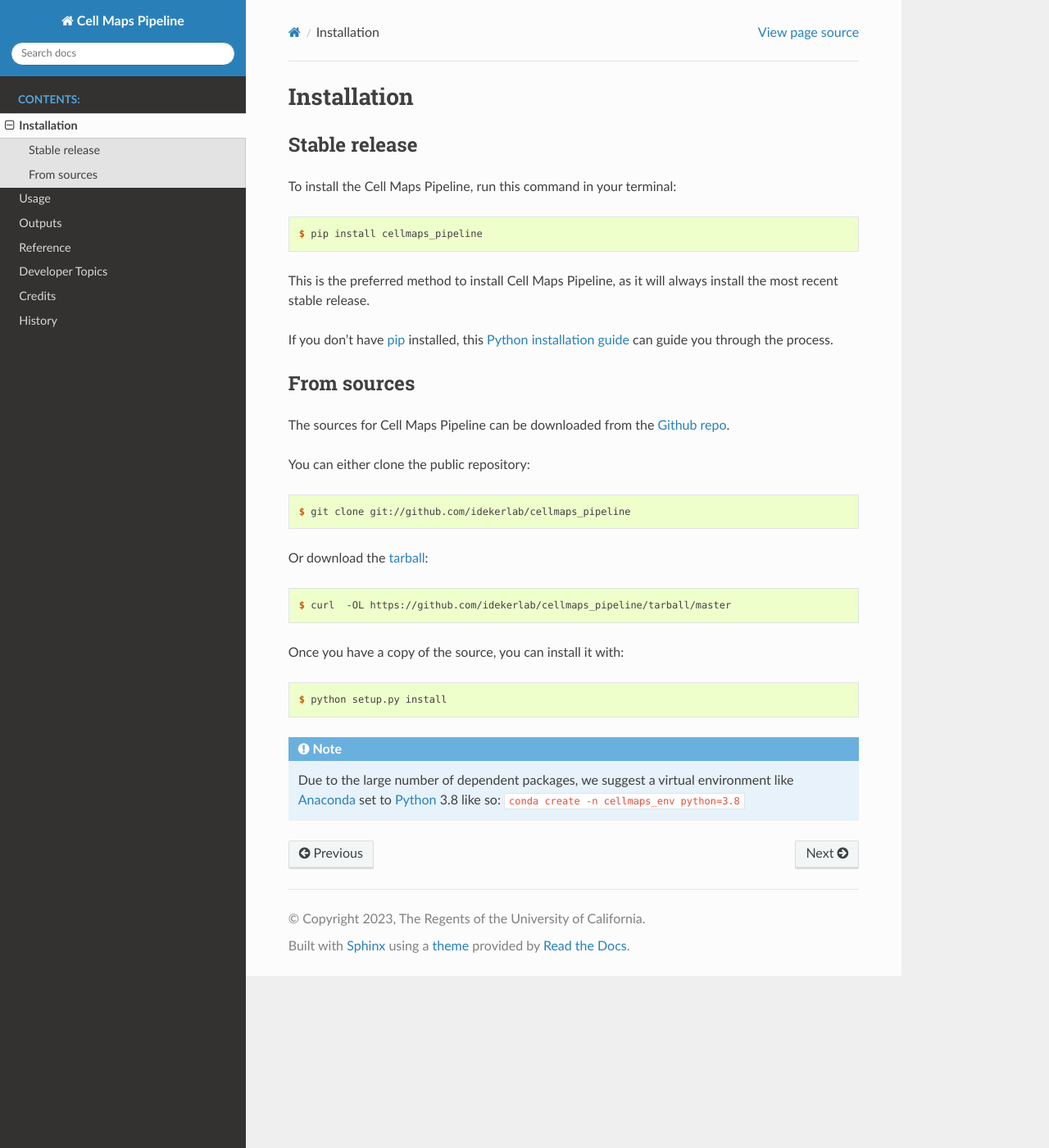
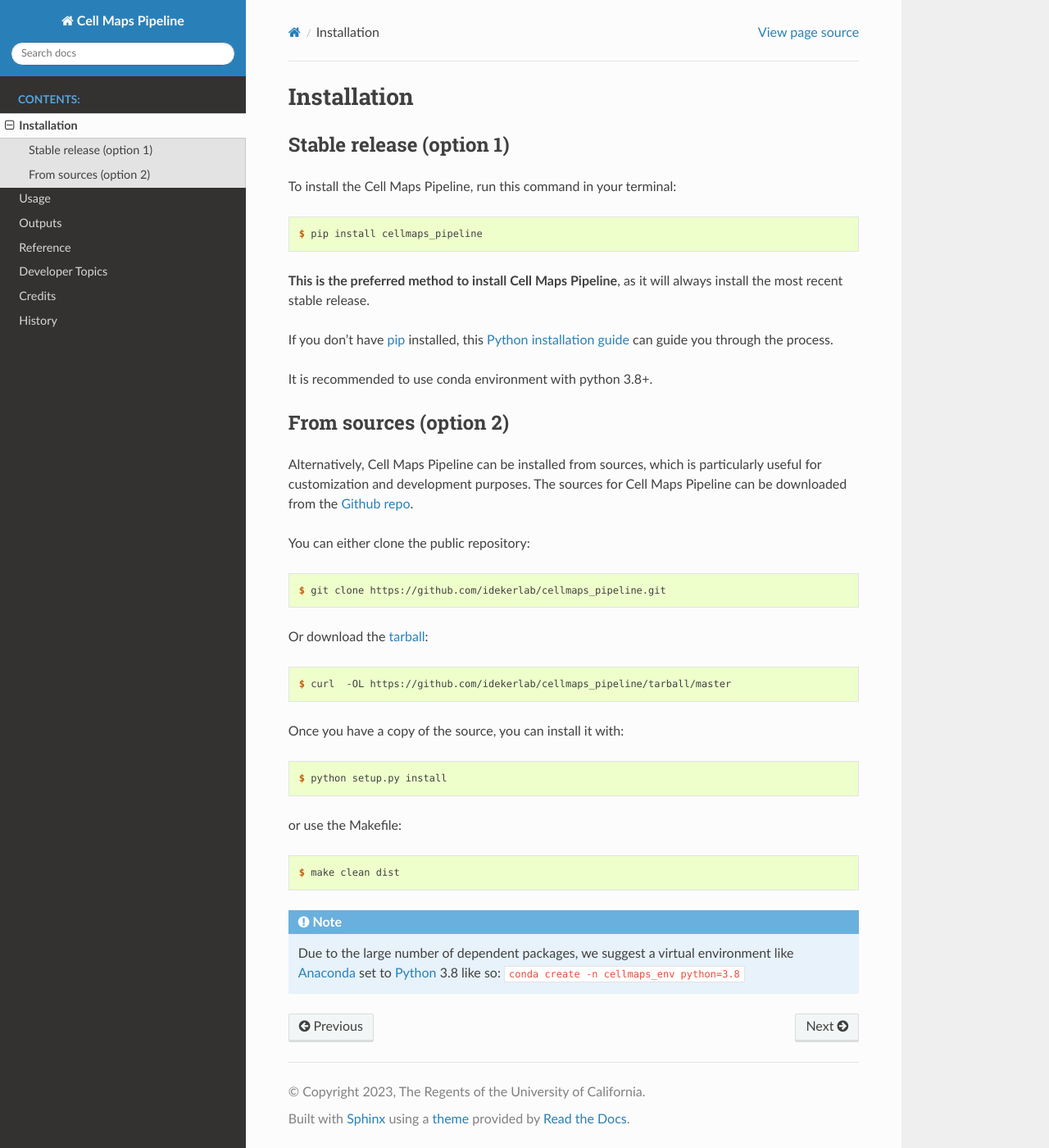
Before and after one commit to idekerlab/cellmaps_pipeline, a Sphinx documentation site: the page built from docs/installation.rst, in a window 1280 px wide and 1400 px high. Shown: the whole window at 82% size. Built offline with Sphinx 7.4.7 and the Read the Docs theme 3.1.0, drawn with Linux system fonts in a browser that asks for light colours.

Commit message:
Update docs

```diff
--- a/docs/installation.rst
+++ b/docs/installation.rst
@@ -5,8 +5,8 @@
 ============
 
 
-Stable release
---------------
+Stable release (option 1)
+--------------------------
 
 To install the Cell Maps Pipeline, run this command in your terminal:
 
@@ -14,7 +14,7 @@
 
     $ pip install cellmaps_pipeline
 
-This is the preferred method to install Cell Maps Pipeline, as it will always install the most recent stable release.
+**This is the preferred method to install Cell Maps Pipeline**, as it will always install the most recent stable release.
 
 If you don't have `pip`_ installed, this `Python installation guide`_ can guide
 you through the process.
@@ -22,17 +22,19 @@
 .. _pip: https://pip.pypa.io
 .. _Python installation guide: http://docs.python-guide.org/en/latest/starting/installation/
 
+It is recommended to use conda environment with python 3.8+.
 
-From sources
-------------
+From sources (option 2)
+------------------------
 
-The sources for Cell Maps Pipeline can be downloaded from the `Github repo`_.
+Alternatively, Cell Maps Pipeline can be installed from sources, which is particularly useful for customization
+and development purposes. The sources for Cell Maps Pipeline can be downloaded from the `Github repo`_.
 
 You can either clone the public repository:
 
 .. code-block:: console
 
-    $ git clone git://github.com/idekerlab/cellmaps_pipeline
+    $ git clone https://github.com/idekerlab/cellmaps_pipeline.git
 
 Or download the `tarball`_:
 
@@ -46,6 +48,11 @@
 
     $ python setup.py install
 
+or use the Makefile:
+
+.. code-block:: console
+
+    $ make clean dist
 
 .. note::
     Due to the large number of dependent packages, we suggest a virtual environment like Anaconda_
```
